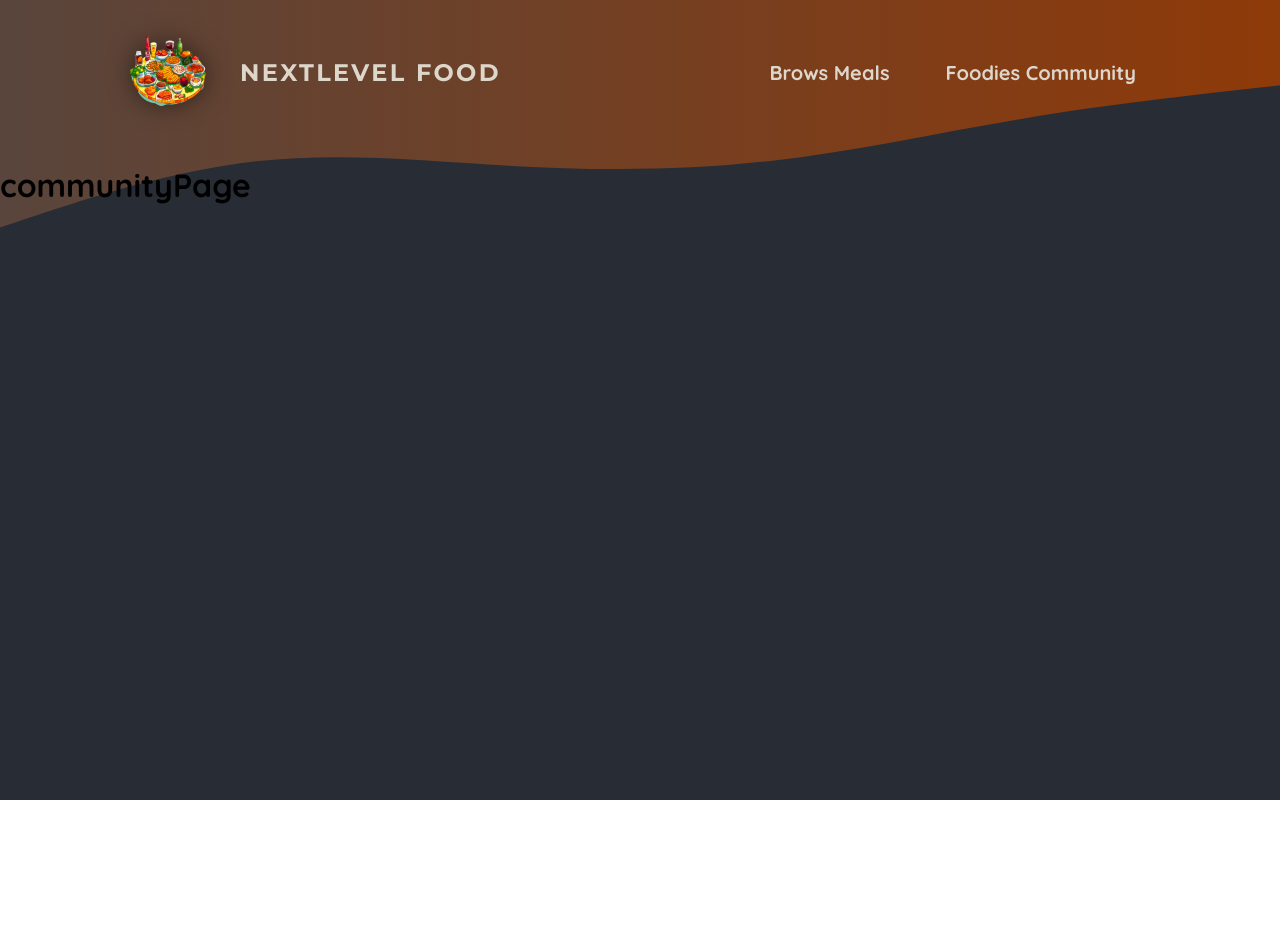
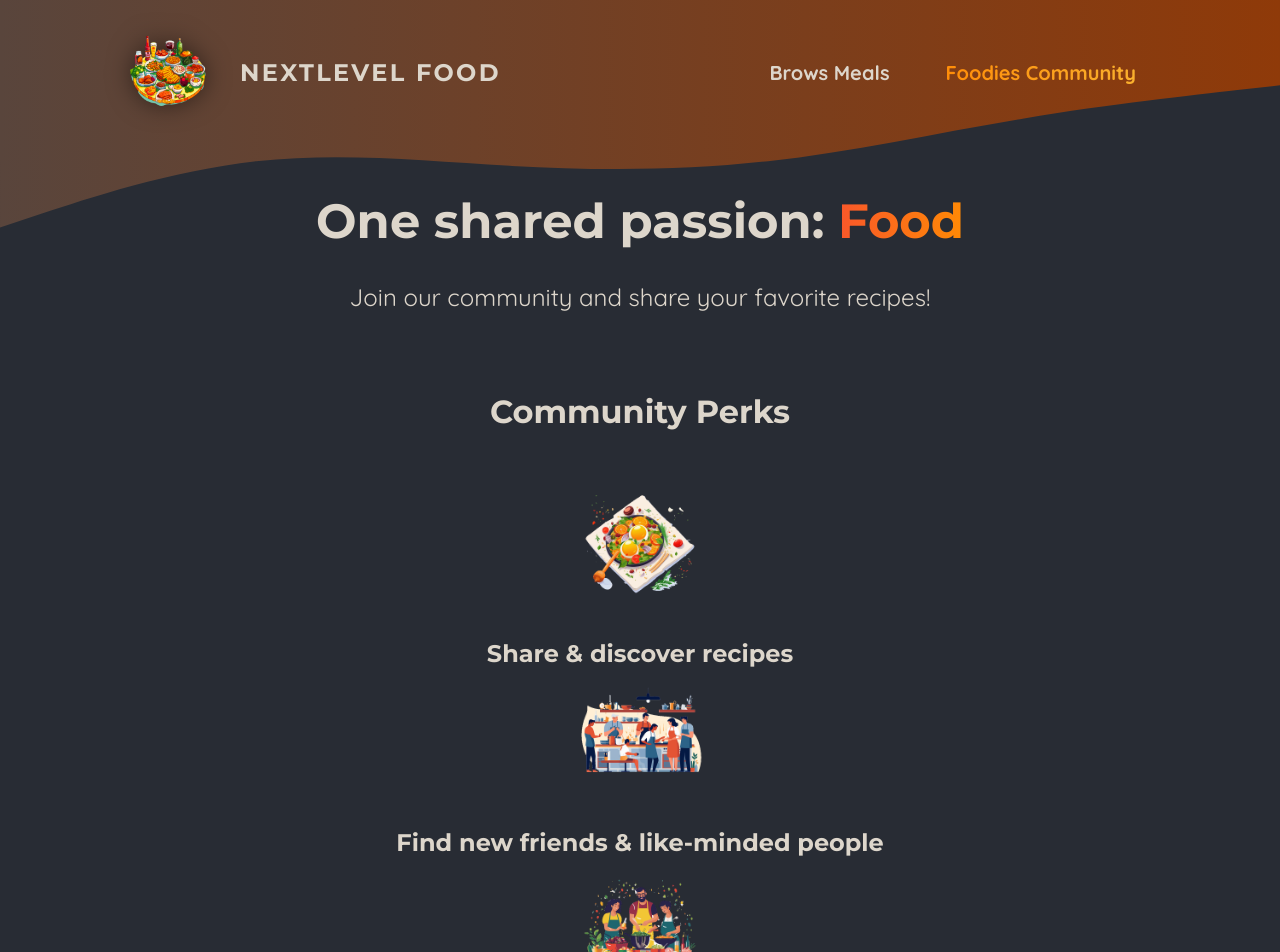
Before and after one commit to anahitaYH/foodies, a Next.js app: page /community in a window 1280 px wide. Shown: the top 952 px of the page. Before the commit the page ends 800 px from the top, so only its background shows below. Built offline with nearby package versions, Linux system fonts and the light colour scheme.

Commit message:
Using Client Components Efficiently

```diff
--- a/app/community/page.js
+++ b/app/community/page.js
@@ -1,5 +1,40 @@
-export default function CommunityPage(){
-    return(
-        <h1>communityPage</h1>
-    )
+import Image from 'next/image';
+
+import mealIcon from '@/assets/icons/meal.png';
+import communityIcon from '@/assets/icons/community.png';
+import eventsIcon from '@/assets/icons/events.png';
+import classes from './page.module.css';
+
+export default function CommunityPage() {
+  return (
+    <>
+      <header className={classes.header}>
+        <h1>
+          One shared passion: <span className={classes.highlight}>Food</span>
+        </h1>
+        <p>Join our community and share your favorite recipes!</p>
+      </header>
+      <main className={classes.main}>
+        <h2>Community Perks</h2>
+
+        <ul className={classes.perks}>
+          <li>
+            <Image src={mealIcon} alt="A delicious meal" />
+            <p>Share & discover recipes</p>
+          </li>
+          <li>
+            <Image src={communityIcon} alt="A crowd of people, cooking" />
+            <p>Find new friends & like-minded people</p>
+          </li>
+          <li>
+            <Image
+              src={eventsIcon}
+              alt="A crowd of people at a cooking event"
+            />
+            <p>Participate in exclusive events</p>
+          </li>
+        </ul>
+      </main>
+    </>
+  );
 }
--- /dev/null
+++ b/app/community/page.module.css
@@ -0,0 +1,61 @@
+.header {
+  gap: 3rem;
+  margin: 3rem auto 5rem auto;
+  width: 90%;
+  max-width: 75rem;
+  color: #ddd6cb;
+  font-size: 1.5rem;
+  text-align: center;
+}
+
+.header h1 {
+  font-family: 'Montserrat', sans-serif;
+}
+
+.highlight {
+  background: linear-gradient(90deg, #f9572a, #ff8a05);
+  background-clip: text;
+  -webkit-background-clip: text;
+  -webkit-text-fill-color: transparent;
+}
+
+.main {
+  width: 90%;
+  max-width: 40rem;
+  margin: 0 auto;
+  text-align: center;
+}
+
+.main h2 {
+  font-family: 'Montserrat', sans-serif;
+  font-size: 2rem;
+  margin-bottom: 3rem;
+  color: #ddd6cb;
+}
+
+.perks {
+  list-style: none;
+  margin: 3rem 0;
+  padding: 0;
+}
+
+.perks li {
+  display: flex;
+  flex-direction: column;
+  align-items: center;
+  gap: 2rem;
+}
+
+.perks img {
+  width: 8rem;
+  height: 8rem;
+  object-fit: contain;
+}
+
+.perks p {
+  font-family: 'Montserrat', sans-serif;
+  font-size: 1.5rem;
+  font-weight: bold;
+  margin: 0;
+  color: #ddd6cb;
+}
--- a/components/main-header/main-header.js
+++ b/components/main-header/main-header.js
@@ -1,8 +1,9 @@
-import Link from "next/link";
-import logoImg from '@/assets/logo.png'
-import classes from './main-header.module.css'
 import Image from "next/image";
 import MainHeaderBackground from "./main-header-background";
+import logoImg from '@/assets/logo.png'
+import Link from "next/link";
+import classes from './main-header.module.css'
+import NavLink from "../nav-link/nav-link";
 
 export default function MainHeader(){
     return(
@@ -17,10 +18,10 @@
             <nav className={classes.nav}>
                 <ul>
                     <li>
-                        <Link href="/meals">Brows Meals</Link>
+                        <NavLink href='/meals'>Brows Meals</NavLink>
                     </li>
                     <li>
-                        <Link href="/community">Foodies Community</Link>
+                        <NavLink href="/community">Foodies Community</NavLink>
                     </li>
                 </ul>
             </nav>
--- a/components/main-header/main-header.module.css
+++ b/components/main-header/main-header.module.css
@@ -21,30 +21,6 @@
     font-size: 1.25rem;
   }
 
-  .nav a {
-    text-decoration: none;
-    color: #ddd6cb;
-    font-weight: bold;
-    padding: 0.5rem 1rem;
-    border-radius: 0.5rem;
-  }
-
-  .nav a:hover,
-  .nav a:active {
-    background: linear-gradient(90deg, #ff8a05, #f9b331);
-    background-clip: text;
-    -webkit-background-clip: text;
-    -webkit-text-fill-color: transparent;
-    text-shadow: 0 0 18px rgba(248, 190, 42, 0.8);
-  }
-
-  .active {
-    background: linear-gradient(90deg, #ff8a05, #f9b331);
-    background-clip: text;
-    -webkit-background-clip: text;
-    -webkit-text-fill-color: transparent;
-  }
-
   .logo {
     display: flex;
     align-items: center;
--- /dev/null
+++ b/components/nav-link/nav-link.js
@@ -0,0 +1,15 @@
+"use client";
+
+import Link from "next/link";
+import classes from './nav-link.module.css'
+import { usePathname } from "next/navigation";
+
+export default function NavLink({href, children}){
+    const path = usePathname();
+
+    return(
+        <Link href={href} className={path.startsWith(href) ? `${classes.active} ${classes.link}` : `${classes.link}`}>
+            {children}
+        </Link>
+    )
+}
--- /dev/null
+++ b/components/nav-link/nav-link.module.css
@@ -0,0 +1,23 @@
+.link {
+    text-decoration: none;
+    color: #ddd6cb;
+    font-weight: bold;
+    padding: 0.5rem 1rem;
+    border-radius: 0.5rem;
+  }
+
+  .link:hover,
+  .link:active {
+    background: linear-gradient(90deg, #ff8a05, #f9b331);
+    background-clip: text;
+    -webkit-background-clip: text;
+    -webkit-text-fill-color: transparent;
+    text-shadow: 0 0 18px rgba(248, 190, 42, 0.8);
+  }
+
+.active {
+    background: linear-gradient(90deg, #ff8a05, #f9b331);
+    background-clip: text;
+    -webkit-background-clip: text;
+    -webkit-text-fill-color: transparent;
+  }
```
